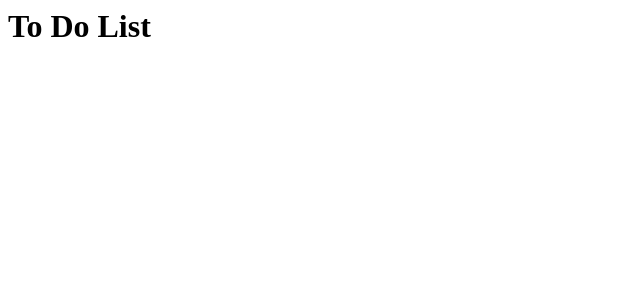
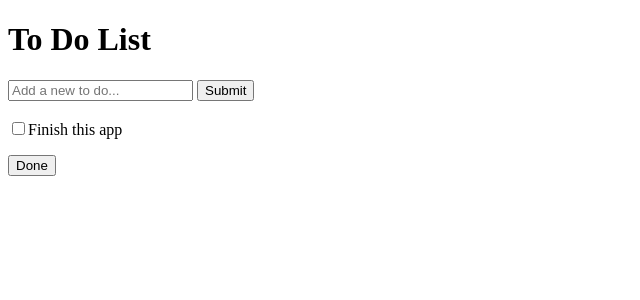
Before and after one commit to sunilsm7/todo, a Django app: page / in a window 1280 px wide. Shown: the top 300 px of the page, without its empty margins (0-640 px from the left). Run offline with Django 3.2, Linux system fonts and the light colour scheme; some libraries are stand-ins or nearby versions.

Commit message:
setup the angular and added form

```diff
--- /dev/null
+++ b/static/js/todo.js
@@ -0,0 +1,19 @@
+var app = angular.module("toDo", []);
+app.controller("toDoController", function($scope){
+	$scope.todoList = [{todoText:'Finish this app', done:false}];
+
+	$scope.todoAdd = function(){
+		$scope.todoList.push({todoText:$scope.todoInput, done:false});
+		$scope.todoInput = '';
+	};
+
+	$scope.remove = function(){
+		var oldList = $scope.todoList;
+		$scope.todoList = [];
+		angular.forEach(oldList, function(x){
+			if (!x.done) $scope.todoList.push(x);
+		});
+
+	};
+
+});
--- a/templates/todo/index.html
+++ b/templates/todo/index.html
@@ -1 +1,29 @@
-<h1>To Do List </h1>
+<!DOCTYPE html>
+<html lang = "en">
+	<head>
+		<meta charset="utf-8">
+		<title>To Do List</title>
+		{% load static%}
+	</head>
+	<body ng-app="toDo" ng-controller="toDoController">
+		<h1>To Do List</h1>
+
+		<form ng-submit="todoAdd()">
+			<input type="text" placeholder="Add a new to do..." ng-model="todoInput">
+			<input type="submit" value="Submit">
+		</form>
+
+		<br>
+
+		<div ng-repeat="todo in todoList">
+			<input type="checkbox" ng-model="todo.done"><span ng-bind="todo.todoText"></span>
+		</div>
+
+		<p>
+			<button ng-click="remove()">Done</button>
+		</p>
+		<script type="text/javascript" src="https://ajax.googleapis.com/ajax/libs/angularjs/1.6.4/angular.min.js"></script>
+		<script src = "{% static 'js/todo.js' %}">
+		</script>
+	</body>
+</html>
```
Also changed, not shown: todo/settings.py (+13 -2 lines), 1 other file.
